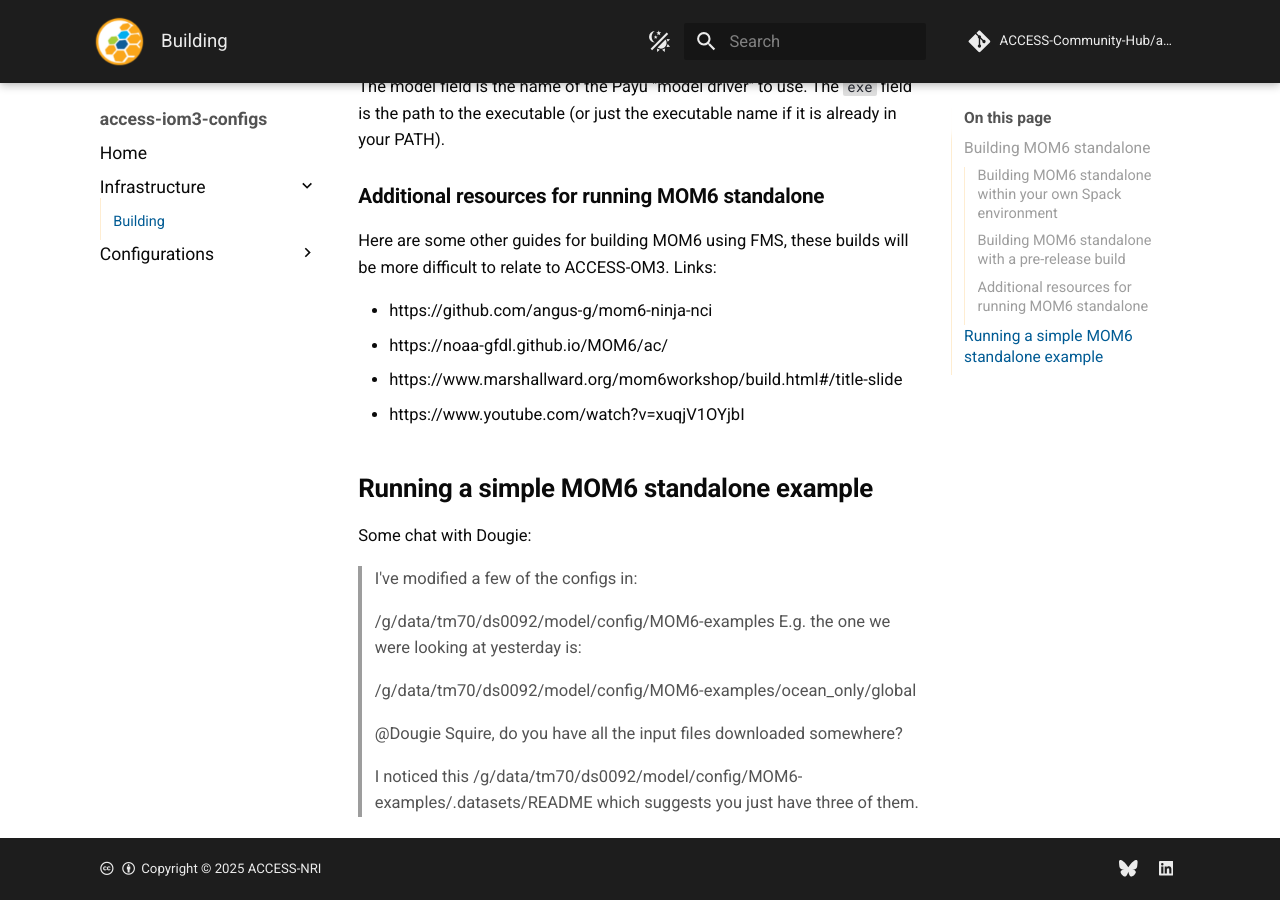
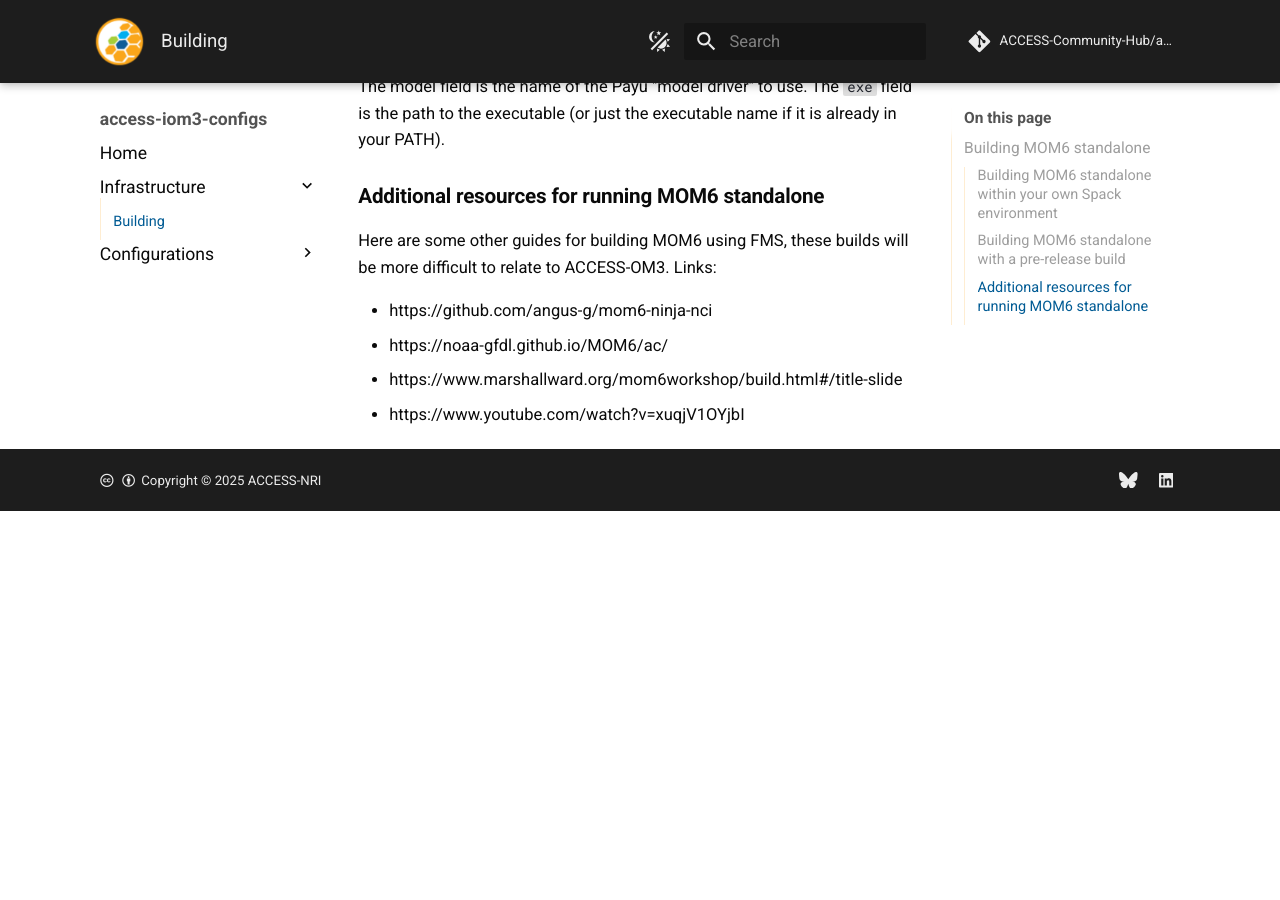
Before and after one commit to ACCESS-Community-Hub/access-iom3-configs, an MkDocs documentation site: the page built from documentation/docs/pages/infrastructure/Building.md, in a window 1280 px wide and 900 px high, scrolled down 2869 px. Built offline with MkDocs 1.6.1 and Material for MkDocs 9.7.7, drawn with Linux system fonts in a browser that asks for light colours; comment, search, counter and statistics services are not loaded; after the commit the page ends 3380 px from its top, so only the background shows below that.

Commit message:
new file for mom6examples

```diff
--- a/documentation/docs/pages/infrastructure/Building.md
+++ b/documentation/docs/pages/infrastructure/Building.md
@@ -116,17 +116,3 @@ Here are some other guides for building MOM6 using FMS, these builds will be mor
  - https://noaa-gfdl.github.io/MOM6/ac/
  - https://www.marshallward.org/mom6workshop/build.html#/title-slide
  - https://www.youtube.com/watch?v=xuqjV1OYjbI
-
-## Running a simple MOM6 standalone example
-
-Some chat with Dougie:
-> I've modified a few of the configs in:
-
-> /g/data/tm70/ds0092/model/config/MOM6-examples
-> E.g. the one we were looking at yesterday is:
-
-> /g/data/tm70/ds0092/model/config/MOM6-examples/ocean_only/global
-
-> @Dougie Squire, do you have all the input files downloaded somewhere?
-
-> I noticed this /g/data/tm70/ds0092/model/config/MOM6-examples/.datasets/README which suggests you just have three of them.
--- a/documentation/mkdocs.yml
+++ b/documentation/mkdocs.yml
@@ -100,6 +100,7 @@ nav:
         - Building: pages/infrastructure/Building.md
   - Configurations:
         - Overview: pages/configurations/Overview.md
+        - MOM6 Examples: pages/configurations/mom6examples.md
 
 # Footer
 extra:
```
Also changed, not shown: documentation/docs/pages/configurations/mom6examples.md (added, +14 -0 lines).
